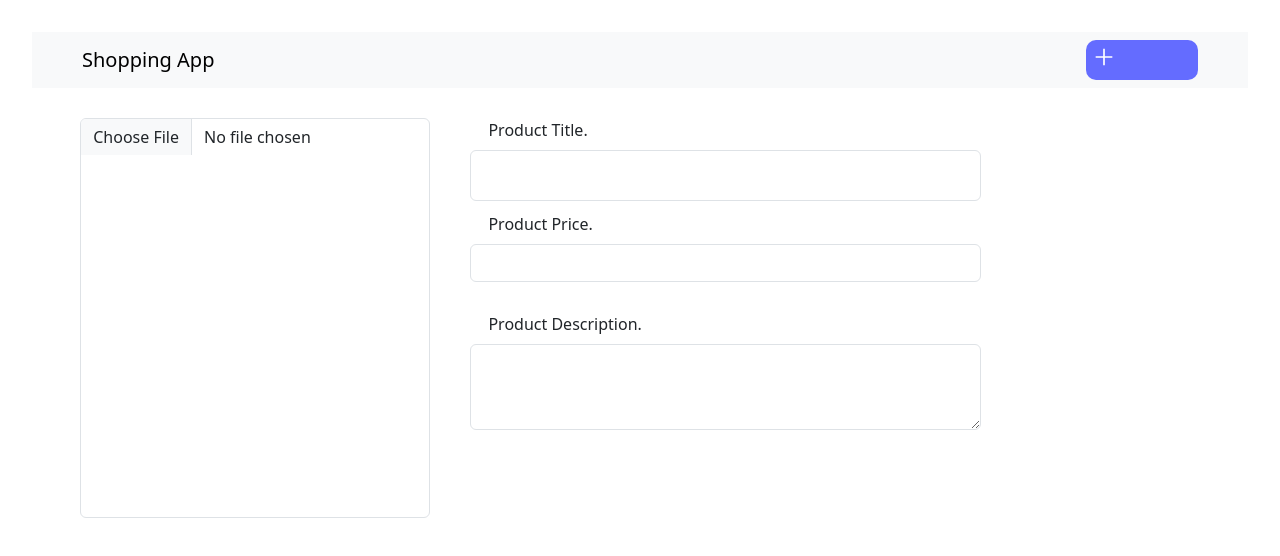
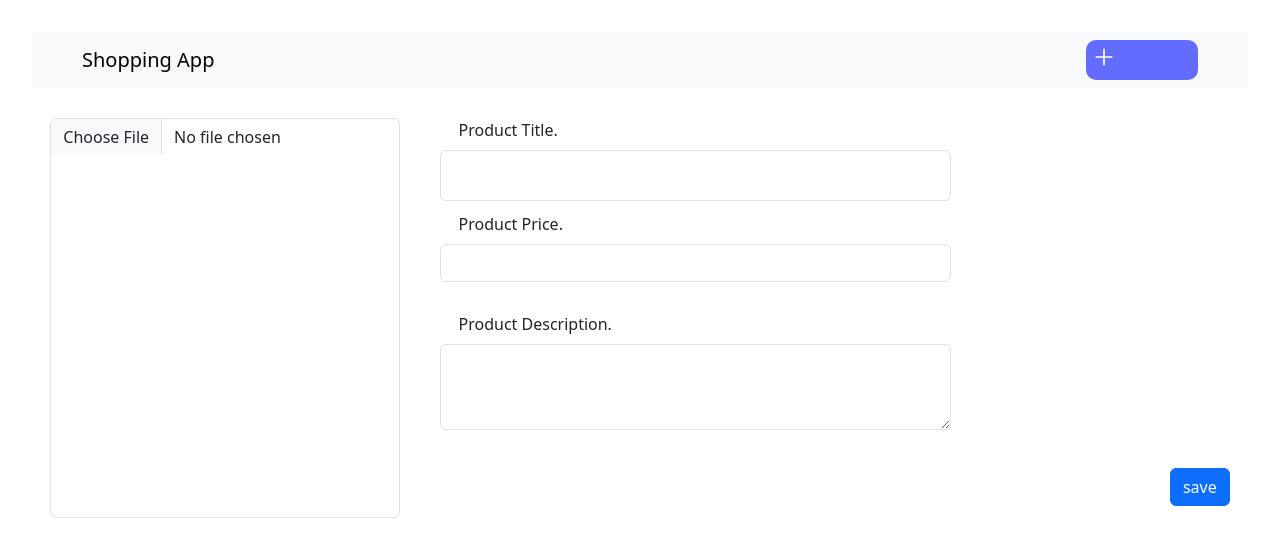
Before and after one commit to Red-stevo/onlineShop, a React (Vite) app in the folder redux-tool/: page /home/add in a window 1280 px wide. Shown: the top 556 px of the page. Built offline with nearby package versions, Linux system fonts and the light colour scheme.

Commit message:
Commit message >>>>> added the save button <<<<<

```diff
--- a/redux-tool/src/Containers/ProductContains/AddProduct.jsx
+++ b/redux-tool/src/Containers/ProductContains/AddProduct.jsx
@@ -1,12 +1,14 @@
-import {Form} from "react-bootstrap";
+import {Button, Form} from "react-bootstrap";
 import "./../../Styling/AddProduct.css"
 
 const AddProduct = () => {
     return(<>
             <Form id={"product-input-form"}>
-                <Form.Group>
-                    <Form.Control id={"product-input-image"} type={"file"}  />
-                </Form.Group>
+                <div>
+                    <Form.Group>
+                        <Form.Control id={"product-input-image"} type={"file"}  />
+                    </Form.Group>
+                </div>
                 <div id={"product-text-input"}>
                   <Form.Group>
                       <Form.Label id={"title-label"} htmlFor={"title"}>Product Title.</Form.Label>
@@ -23,7 +25,7 @@ const AddProduct = () => {
                         <Form.Control as="textarea" rows={3} id={"product-description"} />
                     </Form.Group>
                 </div>
-
+                <Button id={"save-button"}>save</Button>
             </Form>
         </>);
 }
--- a/redux-tool/src/Styling/AddProduct.css
+++ b/redux-tool/src/Styling/AddProduct.css
@@ -27,3 +27,10 @@
 #product-description, #title, #product-price {
     width: 70%;
 }
+
+#save-button {
+    position: static;
+    height: 10%;
+    margin-top: 350px;
+    z-index: 1;
+}
```
